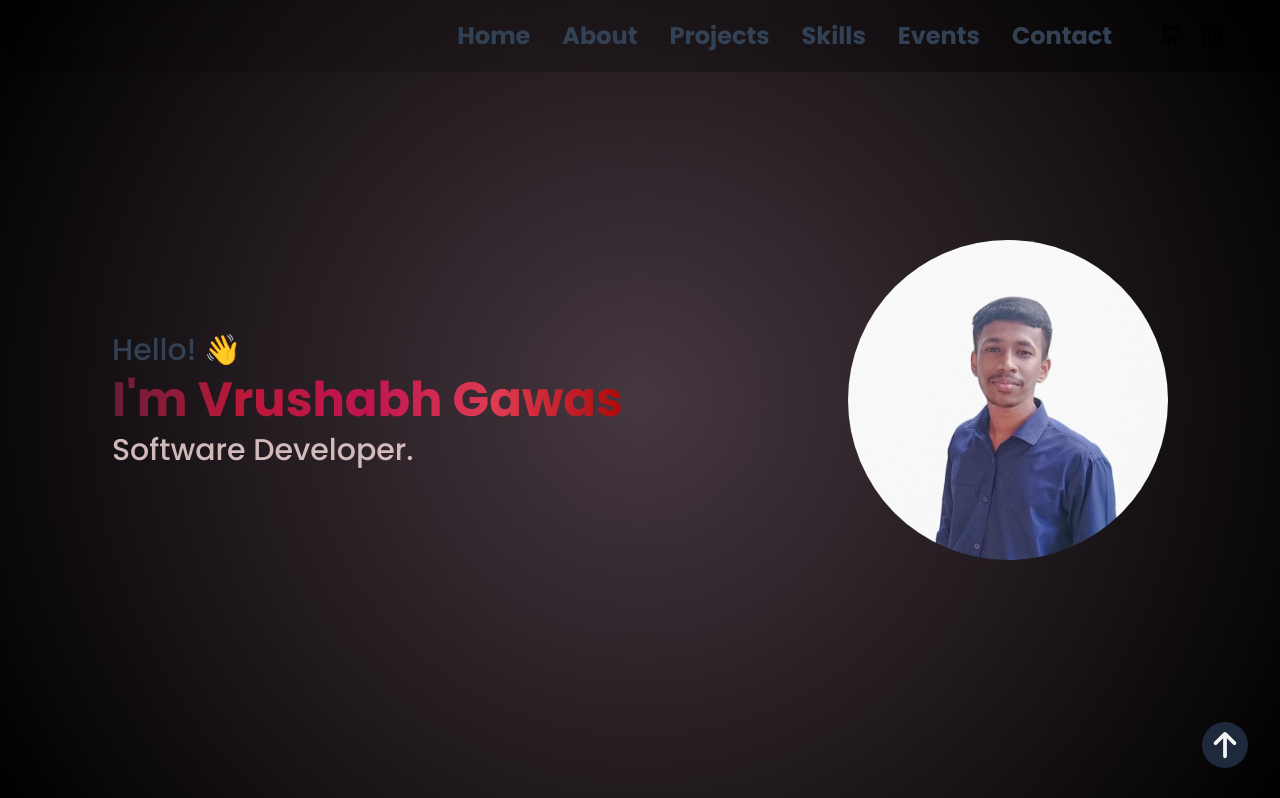
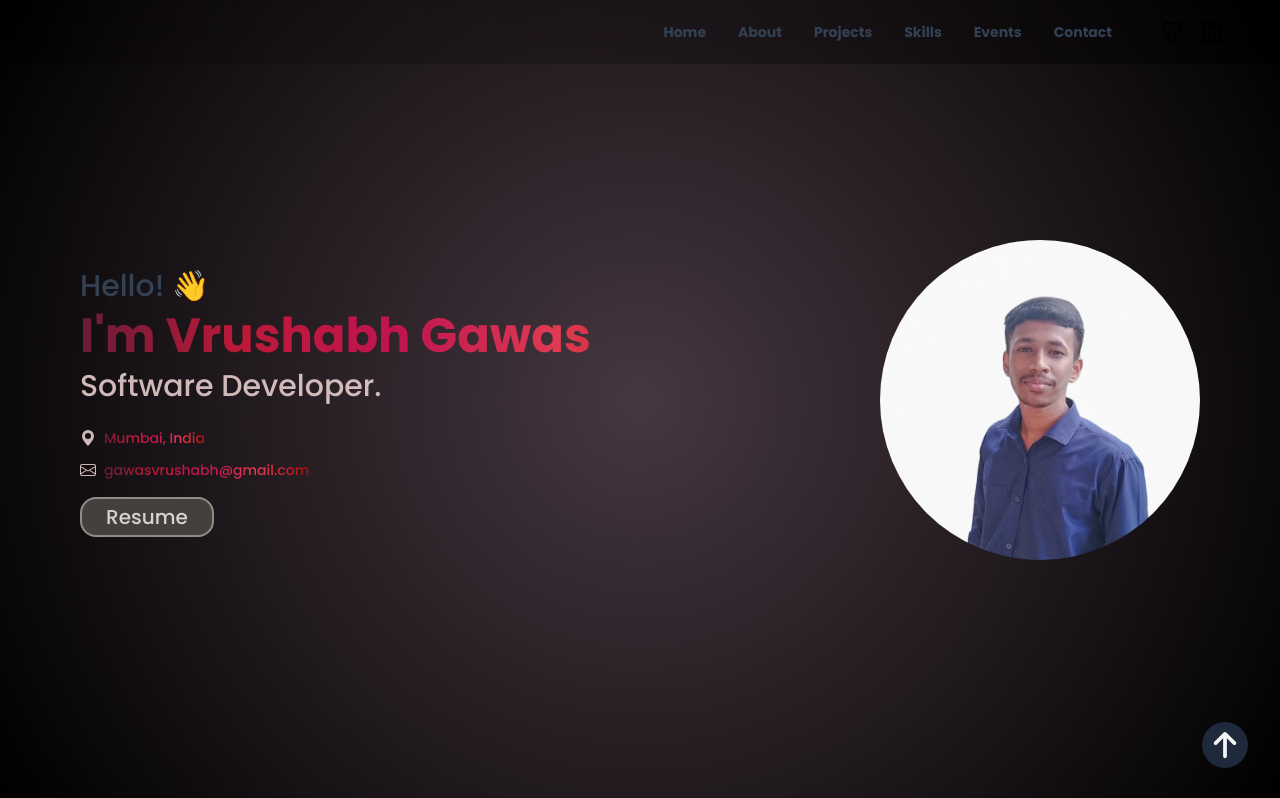
Before and after one commit to vrushabhgawas14/vrushabhgawas14.github.io, a React (Create React App) app: page / in a window 1280 px wide. Shown: the top 798 px of the page. Built offline with nearby package versions, Linux system fonts and the light colour scheme; a web font is replaced by a local one.

Commit message:
Location, email and resume added on home page, header text size decreased

```diff
--- a/src/components/Header.tsx
+++ b/src/components/Header.tsx
@@ -63,7 +63,7 @@ export default function Header() {
             <a
               key={index}
               href={item.url}
-              className="px-4 font-bold text-2xl sm:text-xl hover:text-hover-black dark:hover:text-hover-light"
+              className="px-4 font-bold text-sm sm:text-xl hover:text-hover-black dark:hover:text-hover-light"
             >
               {item.title}
             </a>
--- a/src/index.css
+++ b/src/index.css
@@ -95,6 +95,16 @@ textarea:-webkit-autofill:focus {
   animation: slideRight 2.2s;
 }
 
+.sliding-text :nth-child(4) {
+  font-family: "Poppins", sans-serif;
+  animation: slideRight 2.5s;
+}
+
+.sliding-text :nth-child(5) {
+  font-family: "Poppins", sans-serif;
+  animation: slideRight 2.6s;
+}
+
 @keyframes slideRight {
   from {
     transform: translateX(-60%);
--- a/src/pages/Home.tsx
+++ b/src/pages/Home.tsx
@@ -12,23 +12,41 @@ export const Home = () => {
             "radial-gradient(circle at 50% 50%, #463740 0%, #000000 100%)",
         }}
       >
-        <div className="lg:hidden w-96 mt-40 sm:w-64 sm:mt-40">
+        <div className="lg:hidden w-96 mt-40 sm:w-64 sm:mt-32">
           <ProfileImage />
         </div>
-        <div className="flex flex-col lg:items-start items-center text-3xl sm:text-2xl sm:mx-8 md:my-20 sm:my-16 w-[40%] md:w-[60%] sm:w-full sliding-text">
+        <div className="flex flex-col text-3xl sm:text-2xl sm:px-8 md:my-20 sm:my-16 w-[50%] md:w-[60%] sm:w-full sliding-text">
           <div>Hello! 👋</div>
           <div className="text-5xl sm:text-[30px] py-2 font-semibold">
             I'm Vrushabh Gawas
           </div>
-          <div className="lg:text-start text-center sm:px-4 md:mt-2 sm:mt-2 text-red-100/80">
+          <div className="md:mt-2 sm:mt-2 text-red-100/80">
             Software Developer.
           </div>
+          <div className="text-sm mt-6 sm:mt-8 text-red-100/80 flex items-center gap-2">
+            <svg xmlns="http://www.w3.org/2000/svg" width="16" height="16" fill="currentColor" className="bi bi-geo-alt-fill" viewBox="0 0 16 16">
+              <path d="M8 16s6-5.686 6-10A6 6 0 0 0 2 6c0 4.314 6 10 6 10m0-7a3 3 0 1 1 0-6 3 3 0 0 1 0 6"/>
+            </svg>
+            <p>Mumbai, India</p>
+          </div>
+          <div className="text-sm mt-3 sm:mt-2 text-red-100/80 flex items-center gap-2">
+            <svg xmlns="http://www.w3.org/2000/svg" width="16" height="16" fill="currentColor" className="bi bi-envelope" viewBox="0 0 16 16">
+              <path d="M0 4a2 2 0 0 1 2-2h12a2 2 0 0 1 2 2v8a2 2 0 0 1-2 2H2a2 2 0 0 1-2-2zm2-1a1 1 0 0 0-1 1v.217l7 4.2 7-4.2V4a1 1 0 0 0-1-1zm13 2.383-4.708 2.825L15 11.105zm-.034 6.876-5.64-3.471L8 9.583l-1.326-.795-5.64 3.47A1 1 0 0 0 2 13h12a1 1 0 0 0 .966-.741M1 11.105l4.708-2.897L1 5.383z"/>
+            </svg>
+            <a
+              href="https://mail.google.com/mail/?view=cm&fs=1&tf=1&to=gawasvrushabh@gmail.com"
+              target="_blank"
+              rel="noopener noreferrer"
+            >
+              gawasvrushabh@gmail.com
+            </a>
+          </div>
           {/* Resume/ */}
-          {/* <div className="my-8 hover:opacity-85">
-            <a href="/" className="ease-in duration-1000 btn">
+          <div className="mt-4 sm:mt-4">
+            <a href="/Vrushabh Resume.pdf" target="_blank" className="ease-in duration-150 text-xl bg-stone-700 text-zinc-200/90 rounded-2xl px-6 py-1 border-2 border-white/40 hover:bg-stone-900">
               Resume
             </a>
-          </div> */}
+          </div>
         </div>
         <div className="w-80 md:hidden sm:hidden">
           <ProfileImage />
```
Also changed, not shown: 1 other file (tests, documents, lock files or other folders).
